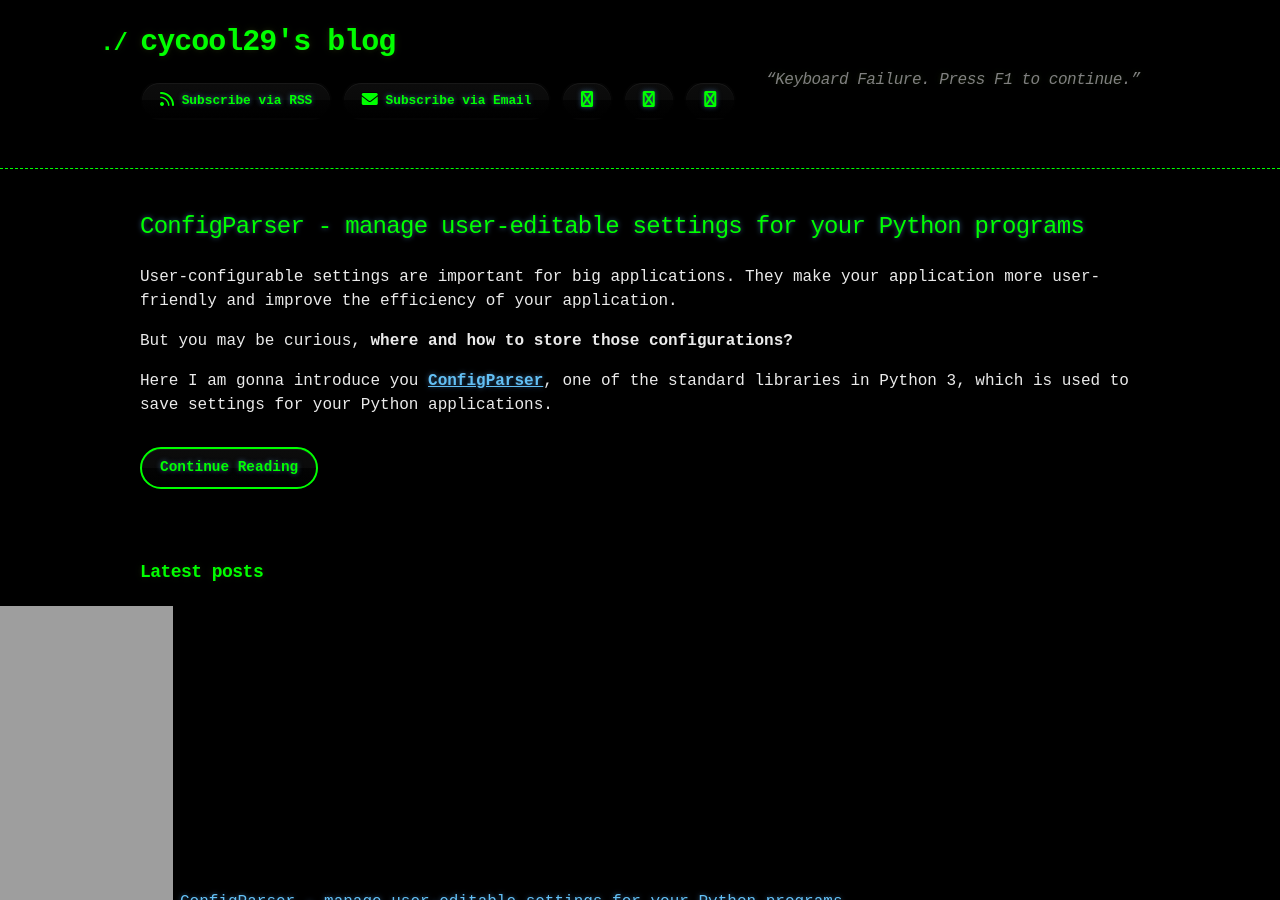
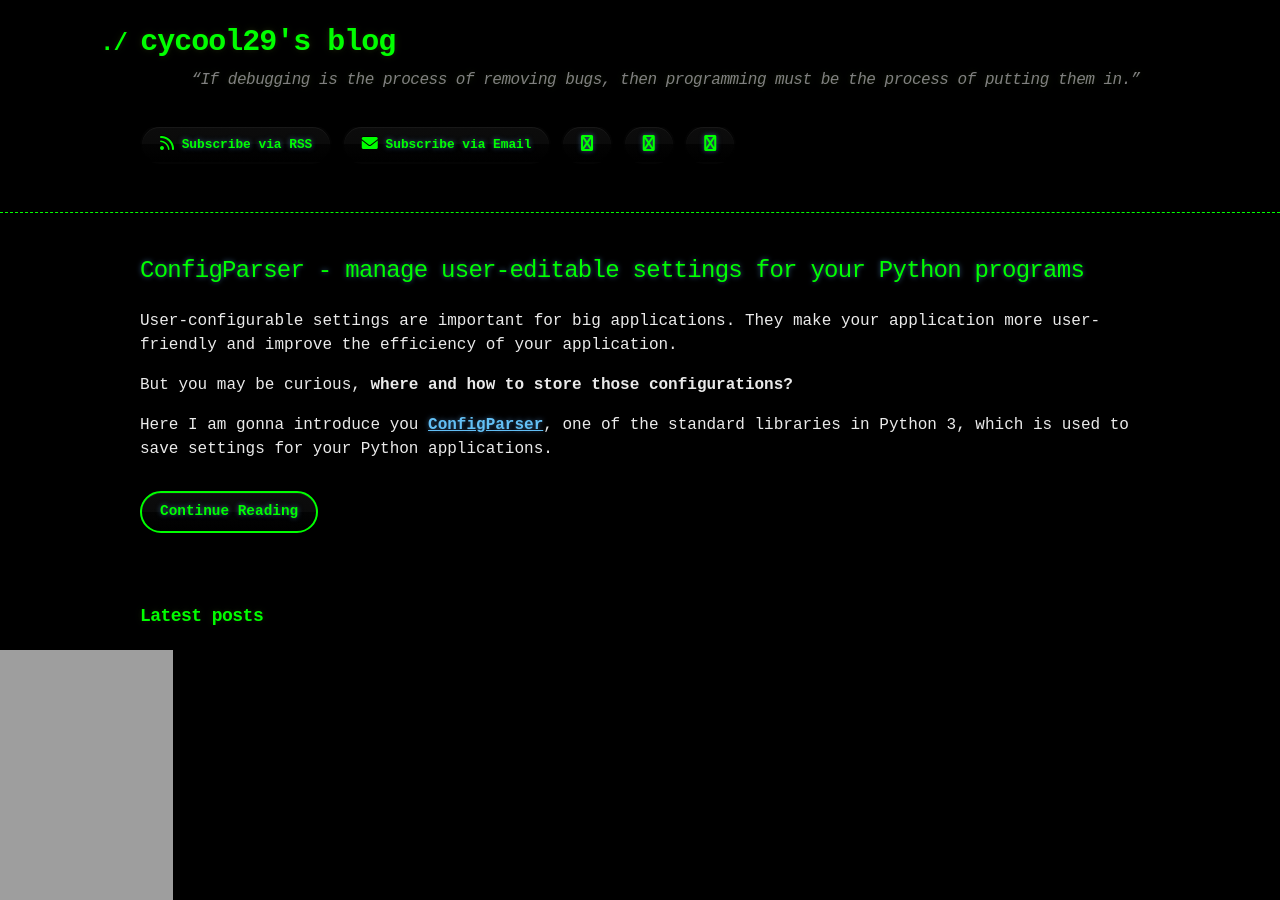
Before and after one commit to cycool29/cycool29.github.io, a Jekyll site: the page built from index.md, in a window 1280 px wide and 900 px high. Built offline with Jekyll 4.4.1, drawn with Linux system fonts in a browser that asks for light colours; a style sheet for code colours, icons or effects is not loaded.

Commit message:
Update quotes

```diff
--- a/_config.yml
+++ b/_config.yml
@@ -1,5 +1,5 @@
 title: cycool29's blog
-description: "“Keyboard Failure. Press F1 to continue.” "
+description: "“If debugging is the process of removing bugs, then programming must be the process of putting them in.” "
 bio: A high school student. Intermediate in Python, Git, Bash. Learning JavaScript. He/Him. "
 author: cycool29
 url: https://cycool29.github.io
```
